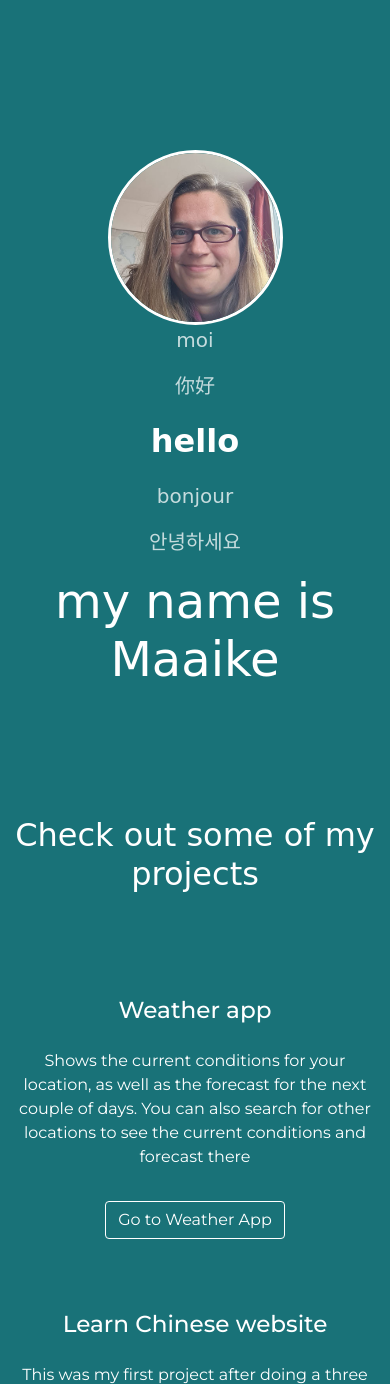
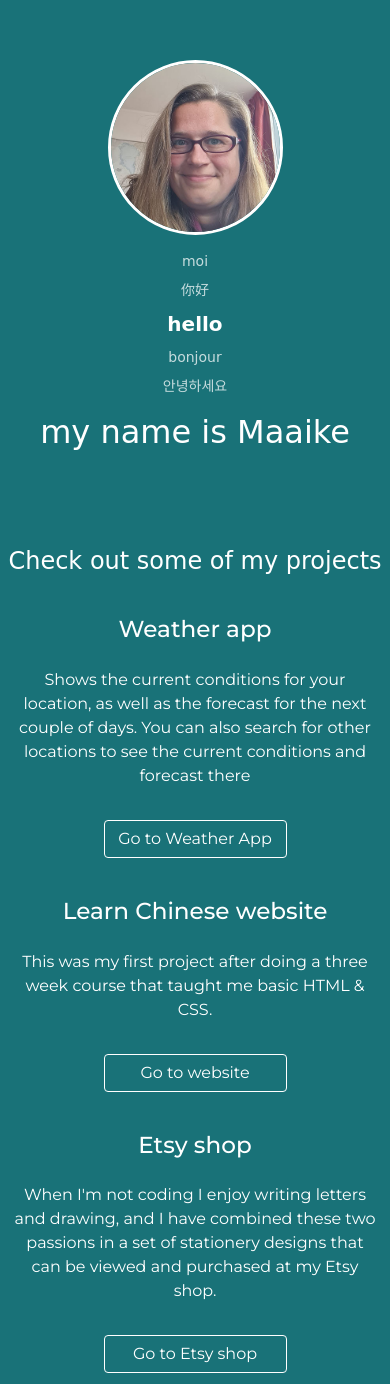
Before and after one commit to MaaikeWachters/portfolio-project, a plain HTML site: page index.html in a window 390 px wide. Shown: the top 1384 px of the page. Drawn offline with nearby package versions, Linux system fonts and the light colour scheme; a web font is replaced by a local one.

Commit message:
Improved responsiveness & styling

```diff
--- a/index.html
+++ b/index.html
@@ -37,23 +37,13 @@
           <img class="img-fluid" src="/media/MaaikeWachters.jpg" />
         </div>
         <div class="col-sm text-center">
-          <li>
           <ul>
-              moi
+            <li>moi</li>
+            <li>你好</li>
+            <li class="bold">hello</li>
+            <li>bonjour</li>
+            <li>안녕하세요</li>
           </ul>
-            <ul>
-              你好
-            </ul>
-            <ul class="bold">
-              hello
-            </ul>
-            <ul>
-              bonjour
-            </ul>
-            <ul>
-              안녕하세요
-            </ul>
-          </li>
         </div>
         <div class="col-sm text-center"><h1>my name is Maaike</h1></div>
       </div>
@@ -64,7 +54,7 @@
         <div class="col-6 d-none d-md-block text-center">
           <img class="img-fluid img-project" src="/media/weatherapp.png" />
         </div>
-        <div class="col-sm-6 text-center">
+        <div class="col-sm-6 d-flex flex-column justify-content-center">
           <h3>Weather app</h3>
 
           <p>
@@ -72,17 +62,18 @@
             forecast for the next couple of days. You can also search for other
             locations to see the current conditions and forecast there
           </p>
-
+          <div class="d-flex justify-content-center">
             <a
               href="https://silly-mirzakhani-0151a2.netlify.app/"
               target="_blank"
-            class="btn btn-outline-primary mt-3"
+              class="btn btn-outline-primary mt-3 w-50"
               >Go to Weather App</a
             >
           </div>
         </div>
+      </div>
       <div class="row project">
-        <div class="col-sm-6 text-center">
+        <div class="col-sm-6 d-flex flex-column justify-content-center">
           <h3>Learn Chinese website</h3>
 
           <p>
@@ -90,12 +81,14 @@
             taught me basic HTML & CSS.
           </p>
 
+          <div class="d-flex justify-content-center">
             <a
               href="https://www.shecodes.io/workshops/shecodes-basics-816b95fc-2c6a-47d6-869a-5226d5c77bf6/projects/491313"
               target="_blank"
-            class="btn btn-outline-primary mt-3"
+              class="btn btn-outline-primary mt-3 w-50"
               >Go to website</a
             >
+          </div>
         </div>
         <div class="col-sm-6 d-none d-md-block text-center">
           <img
@@ -108,7 +101,7 @@
         <div class="col-sm-6 d-none d-md-block text-center">
           <img class="img-fluid img-project" src="/media/etsy-shop.jpg" />
         </div>
-        <div class="col-sm-6 text-center">
+        <div class="col-sm-6 d-flex flex-column justify-content-center">
           <h3>Etsy shop</h3>
 
           <p>
@@ -117,14 +110,16 @@
             be viewed and purchased at my Etsy shop.
           </p>
 
+          <div class="d-flex justify-content-center">
             <a
               href="https://www.etsy.com/ie/shop/LoveTravelWrite"
               target="_blank"
-            class="btn btn-outline-primary mt-3"
+              class="btn btn-outline-primary mt-3 w-50"
               >Go to Etsy shop</a
             >
           </div>
         </div>
       </div>
+    </div>
   </body>
 </html>
--- a/styles/portfolio.css
+++ b/styles/portfolio.css
@@ -14,16 +14,16 @@ h1 {
   font-family: var(--header-font-family);
   font-size: 48px;
 }
+li {
+  font-family: var(--header-font-family);
+  font-size: 20px;
+  line-height: 2;
+  opacity: 75%;
+}
 
 ul {
-  font-family: var(--header-font-family);
-  font-size: 20px;
-  opacity: 75%;
+  list-style-type: none;
   padding-left: 0;
-}
-
-li {
-  list-style-type: none;
 }
 
 p,
@@ -85,3 +85,42 @@ h3 {
   background-color: var(--hover-color);
   border-color: var(--text-color);
 }
+
+@media (max-width: 900px) {
+
+  h1 {
+    font-size: 32px;
+  }
+
+  h2 {
+    font-size: 24px;
+    padding-bottom: 0;
+  }
+
+  li {
+    font-size: 14px;
+    line-height: 1.5;
+    margin-bottom: 8px;
+  }
+
+  .hero {
+    padding-top: 60px;
+    padding-bottom: 24px;
+  }
+
+  .bold {
+    font-size: 20px;
+  }
+
+  .hero img {
+    margin-bottom: 16px;
+  }
+
+  .project {
+    margin-top: 40px;
+  }
+
+  .container-fluid {
+    margin-bottom: 64px;
+  }
+}
```
Lines whose indentation alone changed are shown as unchanged.
